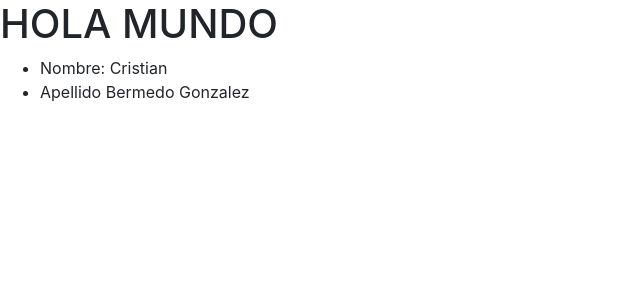
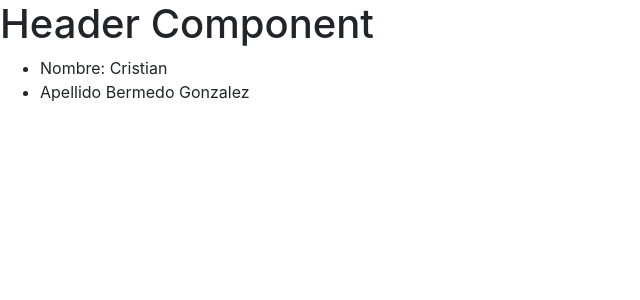
Before and after one commit to cbermedo/getting-started-angular, an Angular app: page / in a window 1280 px wide. Shown: the top 300 px of the page, without its empty margins (0-640 px from the left). Built offline with nearby package versions, Linux system fonts and the light colour scheme.

Commit message:
export and add the new component

```diff
--- a/src/app/app.component.html
+++ b/src/app/app.component.html
@@ -1,6 +1,5 @@
+<app-header></app-header>
 <div>
-    <h1>HOLA MUNDO</h1>
-
     <ul>
         <li>Nombre: {{ name }}</li>
         <li>Apellido {{ lastName}}</li>
--- a/src/app/app.module.ts
+++ b/src/app/app.module.ts
@@ -2,10 +2,12 @@ import { BrowserModule } from '@angular/platform-browser';
 import { NgModule } from '@angular/core';
 
 import { AppComponent } from './app.component';
+import { HeaderComponent } from './components/header/header.component';
 
 @NgModule({
   declarations: [
-    AppComponent
+    AppComponent,
+    HeaderComponent
   ],
   imports: [
     BrowserModule
--- a/src/app/components/header/header.component.ts
+++ b/src/app/components/header/header.component.ts
@@ -4,6 +4,6 @@ import { Component } from '@angular/core';
     selector: 'app-header',
     template: `<h1>Header Component</h1>`
 })
-class HeaderComponent {
+export class HeaderComponent {
 
 }
```
